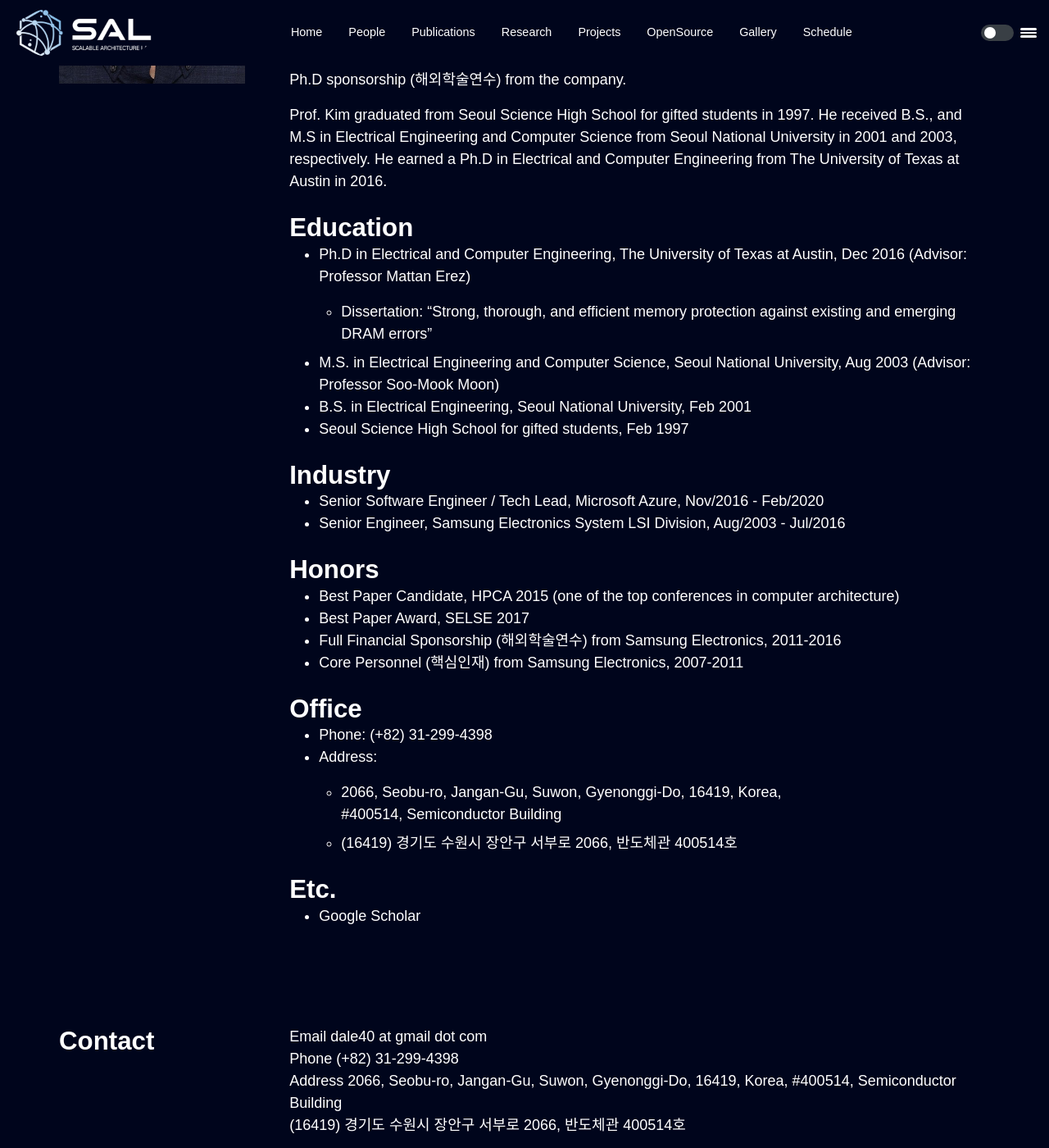
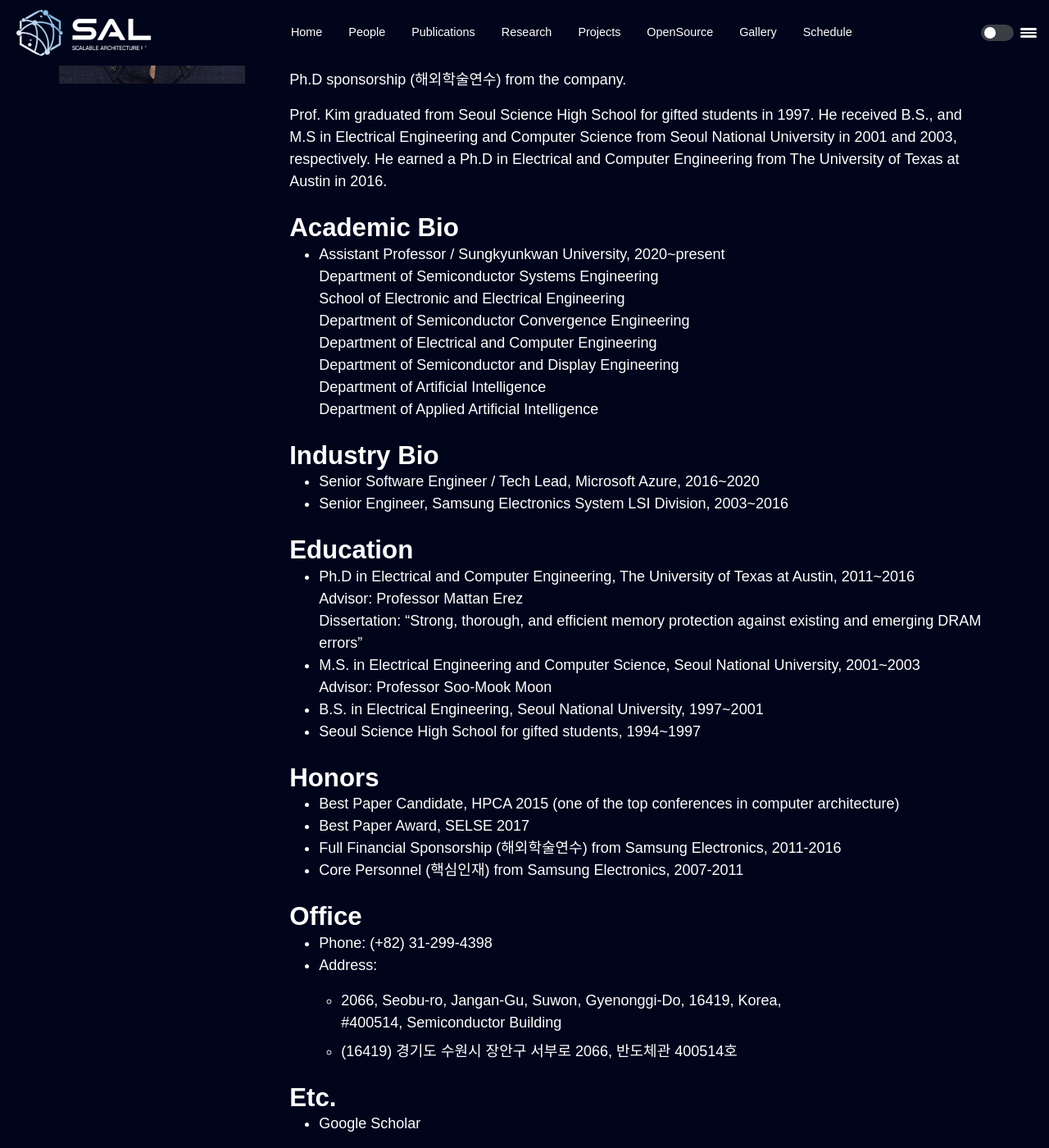
Before and after one commit to scalable-arch/scalable-arch.github.io, a Jekyll site: the page built from members-professor.md, in a window 1280 px wide and 1400 px high, scrolled down 725 px. Shown: the whole window at 82% size. Built offline with Jekyll 4.4.1, drawn with Linux system fonts in a browser that asks for light colours.

Commit message:
Update members-professor.md

```diff
--- a/members-professor.md
+++ b/members-professor.md
@@ -20,26 +20,38 @@ layout: posts-page
 
   Prof. Kim graduated from Seoul Science High School for gifted students in 1997. He received B.S., and M.S in Electrical Engineering and Computer Science from Seoul National University in 2001 and 2003, respectively. He earned a Ph.D in Electrical and Computer Engineering from The University of Texas at Austin in 2016.
 
+- ## Academic Bio
+
+  {:.inner-list}
+
+  - Assistant Professor / Sungkyunkwan University, 2020~present
+    - Department of Semiconductor Systems Engineering
+    - School of Electronic and Electrical Engineering
+    - Department of Semiconductor Convergence Engineering
+    - Department of Electrical and Computer Engineering
+    - Department of Semiconductor and Display Engineering
+    - Department of Artificial Intelligence
+    - Department of Applied Artificial Intelligence
+
+- ## Industry Bio
+
+  {:.inner-list}
+
+  - Senior Software Engineer / Tech Lead, Microsoft Azure, 2016~2020
+  - Senior Engineer, Samsung Electronics System LSI Division, 2003~2016
+
 - ## Education
 
   {:.inner-list}
 
-  - Ph.D in Electrical and Computer Engineering, The University of Texas at Austin, Dec 2016 (Advisor: Professor Mattan Erez)
-
-    {:.deps-list}
-
+  - Ph.D in Electrical and Computer Engineering, The University of Texas at Austin, 2011~2016
+    - Advisor: Professor Mattan Erez
     - Dissertation: "Strong, thorough, and efficient memory protection against existing and emerging DRAM errors"
 
-  - M.S. in Electrical Engineering and Computer Science, Seoul National University, Aug 2003 (Advisor: Professor Soo-Mook Moon)
-  - B.S. in Electrical Engineering, Seoul National University, Feb 2001
-  - Seoul Science High School for gifted students, Feb 1997
-
-- ## Industry
-
-  {:.inner-list}
-
-  - Senior Software Engineer / Tech Lead, Microsoft Azure, Nov/2016 - Feb/2020
-  - Senior Engineer, Samsung Electronics System LSI Division, Aug/2003 - Jul/2016
+  - M.S. in Electrical Engineering and Computer Science, Seoul National University, 2001~2003
+    - Advisor: Professor Soo-Mook Moon
+  - B.S. in Electrical Engineering, Seoul National University, 1997~2001
+  - Seoul Science High School for gifted students, 1994~1997
 
 - ## Honors
 
```
